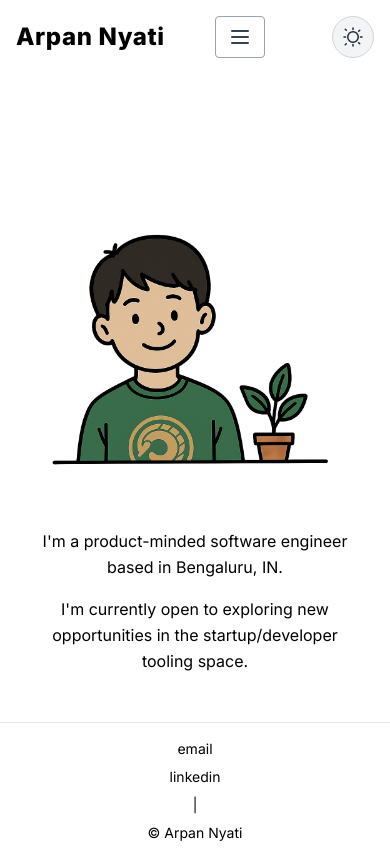
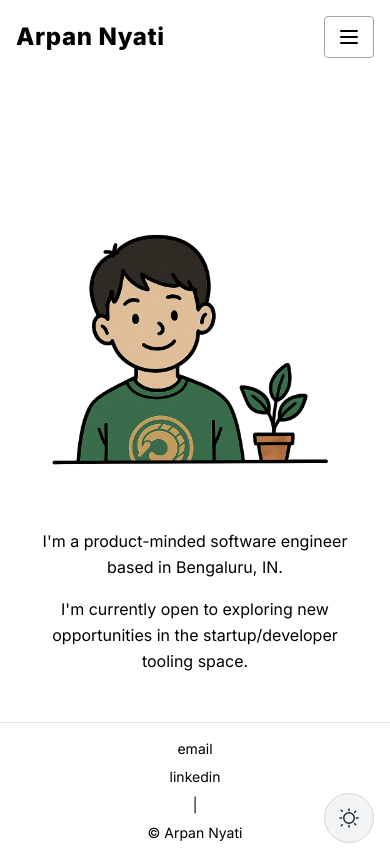
Before and after one commit to arpan-ny/arpan-ny.github.io, a React app: page / in a window 390 px wide. Built offline with nearby package versions, Linux system fonts and the light colour scheme; a web font is replaced by a local one.

Commit message:
some dark mode changes

```diff
--- a/src/App.tsx
+++ b/src/App.tsx
@@ -42,7 +42,7 @@ const App: React.FC = () => {
             <Route path="*" element={<NotFoundPage />} />
           </Routes>
         </main>
-        <Footer />
+        <Footer darkMode={darkMode} toggleDarkMode={toggleDarkMode} />
       </div>
     </Router>
   );
--- a/src/components/Footer.tsx
+++ b/src/components/Footer.tsx
@@ -1,17 +1,23 @@
 import React from "react";
 
-const Footer: React.FC = () => {
+interface FooterProps {
+  darkMode: boolean;
+  toggleDarkMode: () => void;
+}
+
+const Footer: React.FC<FooterProps> = ({ darkMode, toggleDarkMode }) => {
   return (
-    <footer className="w-full p-4 md:p-8 text-center bg-transparent border-t border-gray-200 mt-8 md:mt-16">
-      <div className="flex flex-col md:flex-row justify-center items-center space-y-2 md:space-y-0 md:space-x-6 text-gray-700 text-sm" style={{ color: "var(--text-color)" }}>
+    <footer className="w-full p-4 md:p-8 text-center bg-transparent border-t border-gray-200 mt-8 md:mt-16 relative">
+      <div
+        className="flex flex-col md:flex-row justify-center items-center space-y-2 md:space-y-0 md:space-x-6 text-gray-700 text-sm"
+        style={{ color: "var(--text-color)" }}
+      >
         <a
           href="mailto:work.arpannyati@gmail.com"
           className="hover:text-blue-500 transition-colors duration-200"
         >
           email
         </a>
-        {/* <a href="https://github.com/your-github" target="_blank" rel="noopener noreferrer" className="hover:text-blue-500 transition-colors duration-200">github</a>
-        <a href="https://twitter.com/your-twitter" target="_blank" rel="noopener noreferrer" className="hover:text-blue-500 transition-colors duration-200">twitter</a> */}
         <a
           href="https://www.linkedin.com/in/arpan-nyati/"
           target="_blank"
@@ -23,6 +29,43 @@ const Footer: React.FC = () => {
         <a>|</a>
         <a>© Arpan Nyati</a>
       </div>
+      <button
+        onClick={toggleDarkMode}
+        className="md:hidden absolute bottom-4 right-4 p-3 rounded-full border border-gray-300 dark:border-gray-700 bg-gray-100 dark:bg-zinc-800 text-gray-800 dark:text-gray-100 hover:bg-gray-200 dark:hover:bg-zinc-700 transition-colors duration-200"
+        aria-label="Toggle dark mode"
+      >
+        {darkMode ? (
+          <svg
+            xmlns="http://www.w3.org/2000/svg"
+            fill="none"
+            viewBox="0 0 24 24"
+            strokeWidth={1.5}
+            stroke="currentColor"
+            className="w-6 h-6"
+          >
+            <path
+              strokeLinecap="round"
+              strokeLinejoin="round"
+              d="M21.752 15.002A9.718 9.718 0 0 1 12 21.75c-5.385 0-9.75-4.365-9.75-9.75 0-4.28 2.712-7.92 6.548-9.21a.75.75 0 0 1 .908.911A7.501 7.501 0 0 0 19.5 12.75c0 1.273-.3 2.474-.832 3.527a.75.75 0 0 0 .911.908z"
+            />
+          </svg>
+        ) : (
+          <svg
+            xmlns="http://www.w3.org/2000/svg"
+            fill="none"
+            viewBox="0 0 24 24"
+            strokeWidth={1.5}
+            stroke="currentColor"
+            className="w-6 h-6"
+          >
+            <path
+              strokeLinecap="round"
+              strokeLinejoin="round"
+              d="M12 3v1.5M12 19.5V21M4.219 4.219l1.061 1.061M17.657 17.657l1.061 1.061M3 12h1.5M19.5 12H21M4.219 19.781l1.061-1.061M17.657 6.343l1.061-1.061M12 6.75a5.25 5.25 0 1 1 0 10.5a5.25 5.25 0 0 1 0-10.5z"
+            />
+          </svg>
+        )}
+      </button>
     </footer>
   );
 };
--- a/src/components/Header.tsx
+++ b/src/components/Header.tsx
@@ -61,6 +61,7 @@ const Header: React.FC<HeaderProps> = ({ darkMode, toggleDarkMode }) => {
         className="md:hidden flex items-center px-3 py-2 border rounded text-gray-700 border-gray-400 hover:text-gray-500 hover:border-gray-500"
         onClick={() => setMenuOpen(!menuOpen)}
         aria-label="Toggle menu"
+        style={{ color: "var(--text-color)" }}
       >
         <svg
           className="h-6 w-6"
@@ -122,7 +123,7 @@ const Header: React.FC<HeaderProps> = ({ darkMode, toggleDarkMode }) => {
       )}
       <button
         onClick={toggleDarkMode}
-        className="ml-4 p-2 rounded-full border border-gray-300 dark:border-gray-700 bg-gray-100 dark:bg-zinc-800 text-gray-800 dark:text-gray-100 hover:bg-gray-200 dark:hover:bg-zinc-700 transition-colors duration-200"
+        className="hidden md:block ml-4 p-2 rounded-full border border-gray-300 dark:border-gray-700 bg-gray-100 dark:bg-zinc-800 text-gray-800 dark:text-gray-100 hover:bg-gray-200 dark:hover:bg-zinc-700 transition-colors duration-200"
         aria-label="Toggle dark mode"
       >
         {darkMode ? (
```
